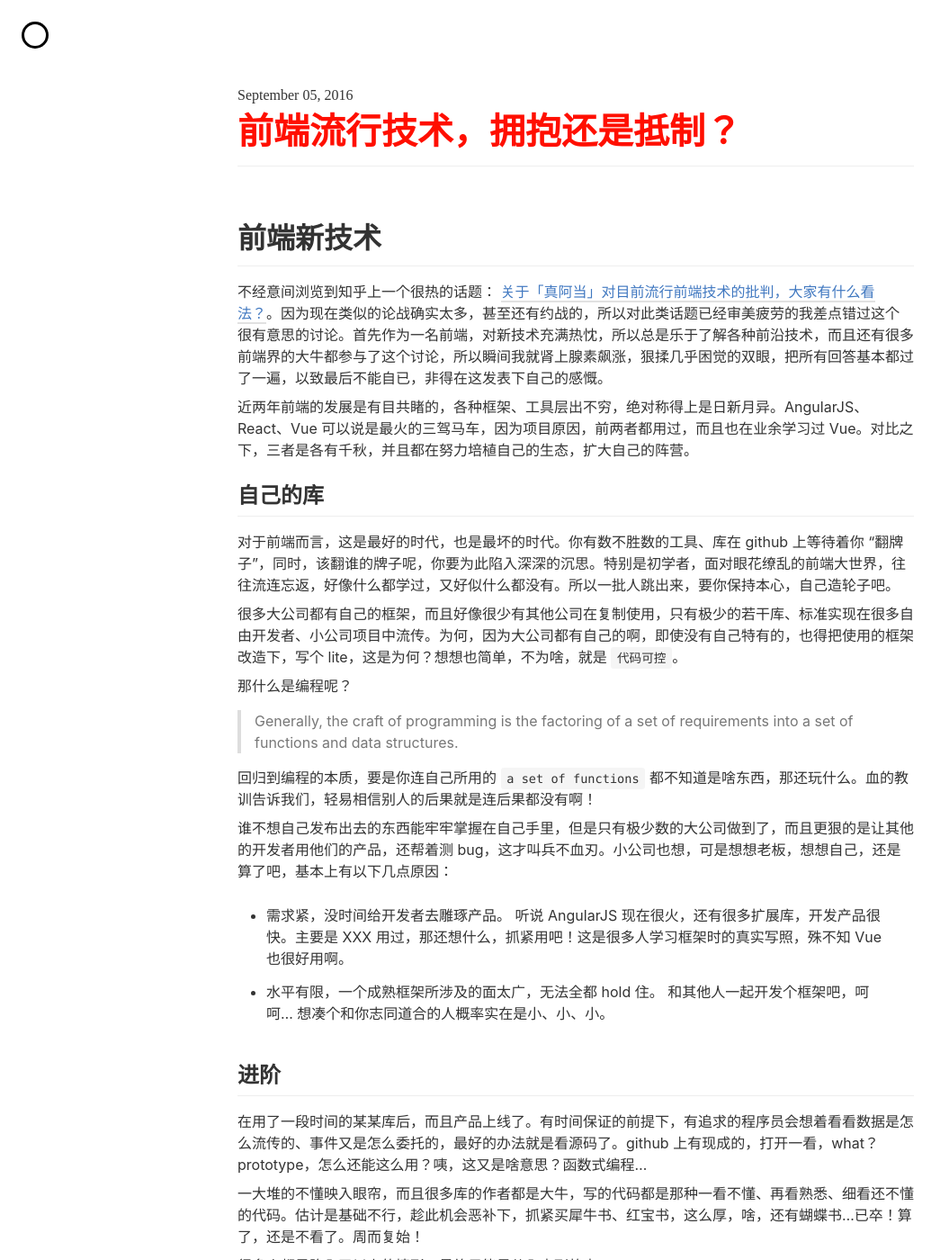
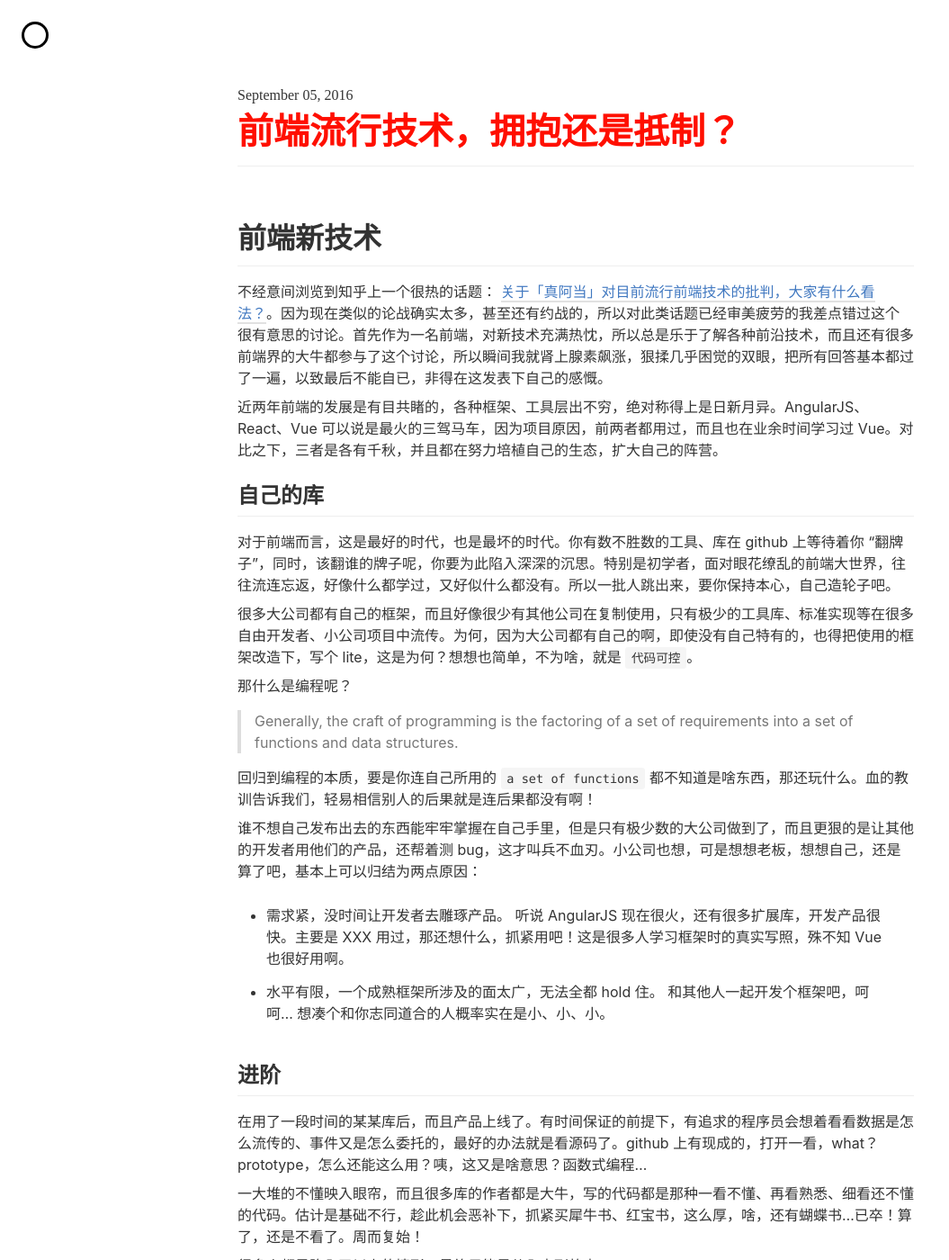
Before and after one commit to alcat2008/alcat2008.github.io, a Jekyll site: the page built from _posts/2016-09-05-front-end-framework.md, in a window 1280 px wide and 1400 px high. Shown: the whole window at 90% size, without its empty margins (0-1055 px from the left). Built offline with Jekyll 4.4.1, drawn with Linux system fonts in a browser that asks for light colours; nearby versions of some CDN libraries; some web fonts are replaced; comment, search, counter and statistics services are not loaded; some of the changed text lies outside the part shown.

Commit message:
update post

```diff
--- a/_posts/2016-09-05-front-end-framework.md
+++ b/_posts/2016-09-05-front-end-framework.md
@@ -9,13 +9,13 @@
 
 不经意间浏览到知乎上一个很热的话题： [关于「真阿当」对目前流行前端技术的批判，大家有什么看法？](https://www.zhihu.com/question/38924821)。因为现在类似的论战确实太多，甚至还有约战的，所以对此类话题已经审美疲劳的我差点错过这个很有意思的讨论。首先作为一名前端，对新技术充满热忱，所以总是乐于了解各种前沿技术，而且还有很多前端界的大牛都参与了这个讨论，所以瞬间我就肾上腺素飙涨，狠揉几乎困觉的双眼，把所有回答基本都过了一遍，以致最后不能自已，非得在这发表下自己的感慨。
 
-近两年前端的发展是有目共睹的，各种框架、工具层出不穷，绝对称得上是日新月异。AngularJS、React、Vue 可以说是最火的三驾马车，因为项目原因，前两者都用过，而且也在业余学习过 Vue。对比之下，三者是各有千秋，并且都在努力培植自己的生态，扩大自己的阵营。
+近两年前端的发展是有目共睹的，各种框架、工具层出不穷，绝对称得上是日新月异。AngularJS、React、Vue 可以说是最火的三驾马车，因为项目原因，前两者都用过，而且也在业余时间学习过 Vue。对比之下，三者是各有千秋，并且都在努力培植自己的生态，扩大自己的阵营。
 
 ## 自己的库
 
 对于前端而言，这是最好的时代，也是最坏的时代。你有数不胜数的工具、库在 github 上等待着你 “翻牌子”，同时，该翻谁的牌子呢，你要为此陷入深深的沉思。特别是初学者，面对眼花缭乱的前端大世界，往往流连忘返，好像什么都学过，又好似什么都没有。所以一批人跳出来，要你保持本心，自己造轮子吧。
 
-很多大公司都有自己的框架，而且好像很少有其他公司在复制使用，只有极少的若干库、标准实现在很多自由开发者、小公司项目中流传。为何，因为大公司都有自己的啊，即使没有自己特有的，也得把使用的框架改造下，写个 lite，这是为何？想想也简单，不为啥，就是 `代码可控`。
+很多大公司都有自己的框架，而且好像很少有其他公司在复制使用，只有极少的工具库、标准实现等在很多自由开发者、小公司项目中流传。为何，因为大公司都有自己的啊，即使没有自己特有的，也得把使用的框架改造下，写个 lite，这是为何？想想也简单，不为啥，就是 `代码可控`。
 
 那什么是编程呢？
 
@@ -23,9 +23,9 @@
 
 回归到编程的本质，要是你连自己所用的 `a set of functions` 都不知道是啥东西，那还玩什么。血的教训告诉我们，轻易相信别人的后果就是连后果都没有啊！
 
-谁不想自己发布出去的东西能牢牢掌握在自己手里，但是只有极少数的大公司做到了，而且更狠的是让其他的开发者用他们的产品，还帮着测 bug，这才叫兵不血刃。小公司也想，可是想想老板，想想自己，还是算了吧，基本上有以下几点原因：
+谁不想自己发布出去的东西能牢牢掌握在自己手里，但是只有极少数的大公司做到了，而且更狠的是让其他的开发者用他们的产品，还帮着测 bug，这才叫兵不血刃。小公司也想，可是想想老板，想想自己，还是算了吧，基本上可以归结为两点原因：
 
-- 需求紧，没时间给开发者去雕琢产品。
+- 需求紧，没时间让开发者去雕琢产品。
   听说 AngularJS 现在很火，还有很多扩展库，开发产品很快。主要是 XXX 用过，那还想什么，抓紧用吧！这是很多人学习框架时的真实写照，殊不知 Vue 也很好用啊。
 - 水平有限，一个成熟框架所涉及的面太广，无法全都 hold 住。
   和其他人一起开发个框架吧，呵呵... 想凑个和你志同道合的人概率实在是小、小、小。
@@ -45,8 +45,10 @@
 
 就个人经验而言，我是从 Java 转到前端的。以前刚学习 Java 时，也有一堆的框架、库，什么 SSH、MyBatis、Struts2...，而我又恰恰属于那种打破砂锅问到底的个性。更早的时候，曾经写过一段时间的文件系统驱动，所有的操作系统调用，最终还是会走到内核的接口调用。类似的，比如 Spring 框架各种控制反转、依赖注入都需要借助 Java 的反射机制。明白了这些，再看相关的源码、或者理解其设计就事半功倍了。
 
-同样的经验对 Javascript 同样适用，其继承就是原型链，类的扩展也就是绑定 prototype，包括 monkey-patch、curry、hoc 都是为编程方便而使用的 hack 经验。再阅读相关源码时至少不会出现大段的不理解。`理解框架就是由全局到局部，再由点到面的反复迭代，从理解其设计思路到吸取其编程经验的过程`。
+同样的经验对 Javascript 同样适用，其继承就是原型链，类的扩展也就是绑定 prototype，包括 monkey-patch、curry、hoc 都是为编程方便而使用的 hack 经验。再阅读相关源码时至少不会出现大段的不理解。**理解框架就是由全局到局部，再由点到面的反复迭代，从理解其设计思路到吸取其编程经验的过程**。
 
-说到这，大家也许明白了，我看框架，更看重的是它的设计思路、编程的方法论。因为任何框架分解到原子操作，都是最基本的语义语法。唯一不变的就是变化，所以拥抱变化、理解变化、控制变化。
+说到这，大家也许明白了，我看框架，**更看重的是它的设计思路、编程的方法论**。因为任何框架分解到原子操作，都是最基本的语义语法。唯一不变的就是变化，所以拥抱变化、理解变化、控制变化。
 
 回归到标题的问题：前端流行技术，拥抱还是抵制？每个人心里都有自己的答案，我只想说，不排斥、不迎合、不放弃。
+
+PS. 能看到这里的都是好汉呐！抬头一看，已然丑时，看来自己真是丑。哎，抓紧睡觉！
```
